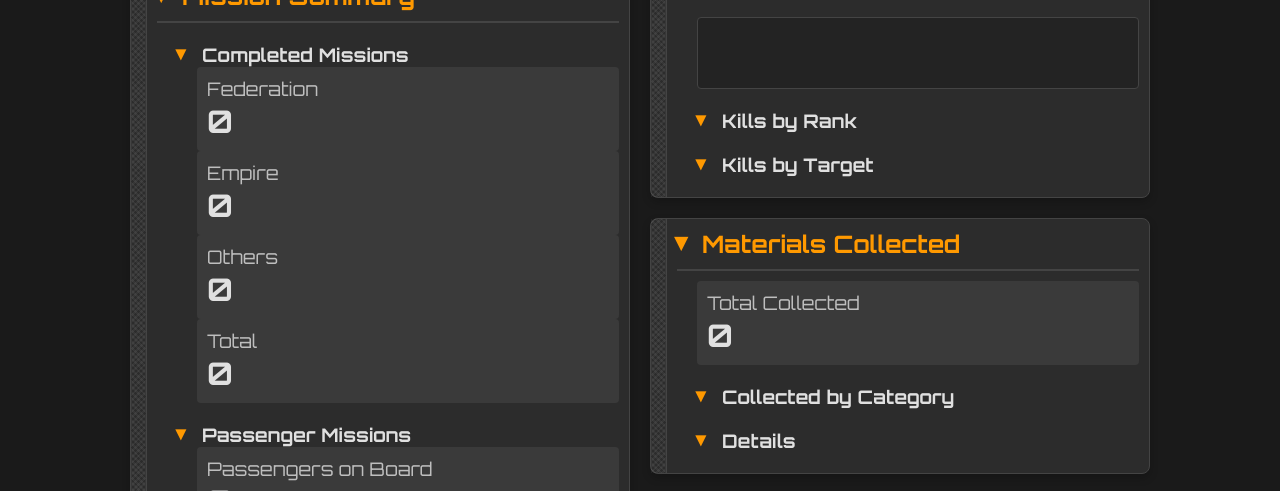
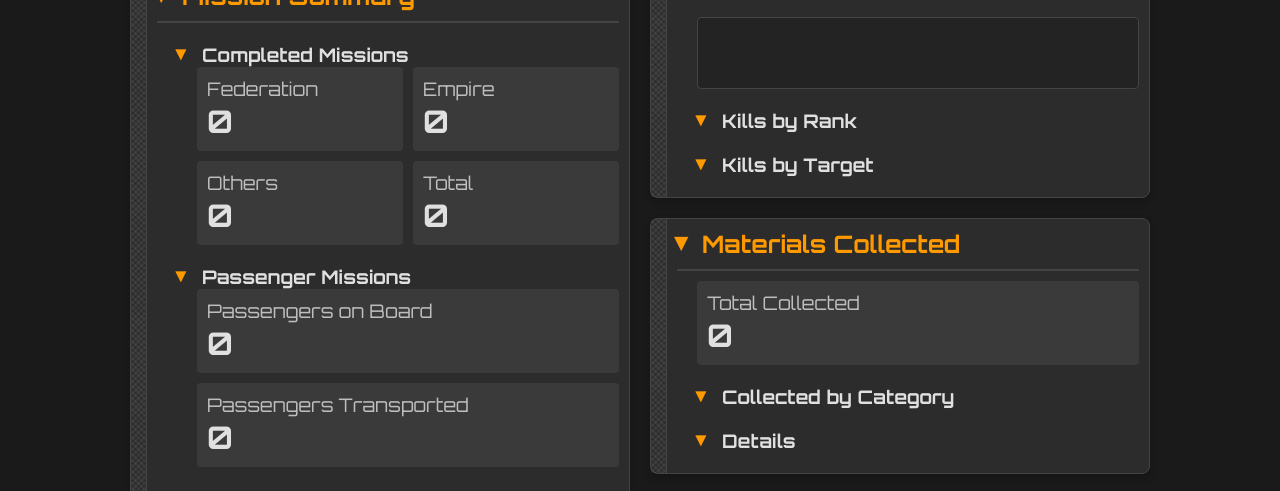
Before and after one commit to d11j/ed-dashboard, a website with bundled scripts: page public/index.html in a window 1280 px wide. Shown: the part 294-785 px from the top of the page. Built offline with nearby package versions, Linux system fonts and the light colour scheme; no server answers.

Commit message:
fix: ミッション周りのサマリのレイアウトがグリッドになってなかったのを修正

```diff
--- a/public/index.html
+++ b/public/index.html
@@ -56,7 +56,8 @@
                             <div class="toggle-section">
                                 <input type="checkbox" id="toggle-mission-summary" class="toggle-checkbox" checked>
                                 <label for="toggle-mission-summary" class="toggle-label h3">Completed Missions</label>
-                                <div class="toggle-content summary-grid">
+                                <div class="toggle-content">
+                                    <div class="summary-grid">
                                         <div class="summary-item">
                                             <div class="label">Federation</div>
                                             <div id="missions-fed" class="value">0</div>
@@ -75,17 +76,20 @@
                                         </div>
                                     </div>
                                 </div>
+                            </div>
                             <div class="toggle-section">
                                 <input type="checkbox" id="toggle-passenger-summary" class="toggle-checkbox" checked>
                                 <label for="toggle-passenger-summary" class="toggle-label h3">Passenger Missions</label>
-                                <div class="toggle-content summary-grid">
-                                    <div class="summary-item">
+                                <div class="toggle-content">
+                                    <div class="summary-grid">
+                                        <div class="summary-item summary-item-double">
                                             <div id="passenger-on-board-label" class="label">Passengers on Board</div>
                                             <div id="passengers-on-board" class="value">0</div>
                                         </div>
-                                    <div class="summary-item">
+                                        <div class="summary-item summary-item-double">
                                             <div class="label">Passengers Transported</div>
                                             <div id="passengers-transported" class="value">0</div>
+                                        </div>
                                     </div>
                                 </div>
                             </div>
@@ -287,4 +291,5 @@
     <script defer="defer" src="assets/charts.js"></script>
     <script type="module" src="assets/main.js"></script>
 </body>
+
 </html>
```
Lines whose indentation alone changed are shown as unchanged.
